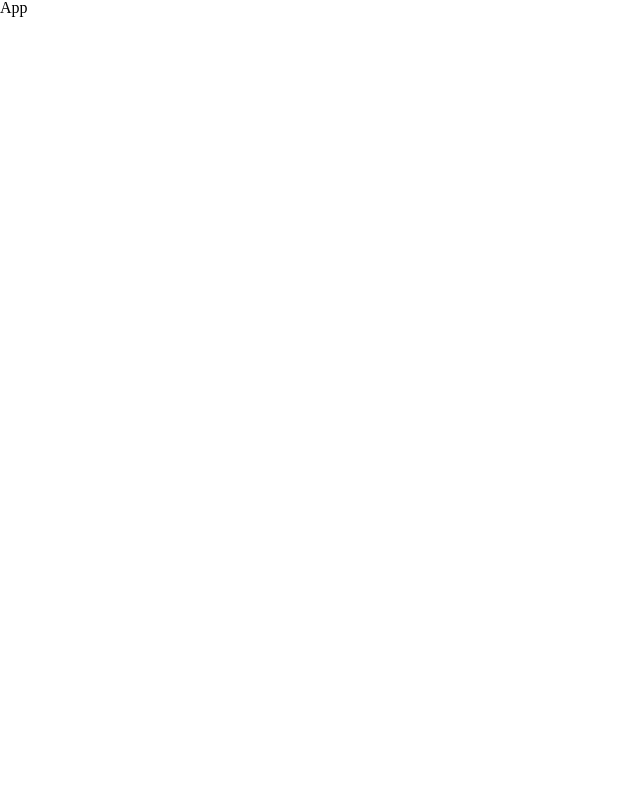
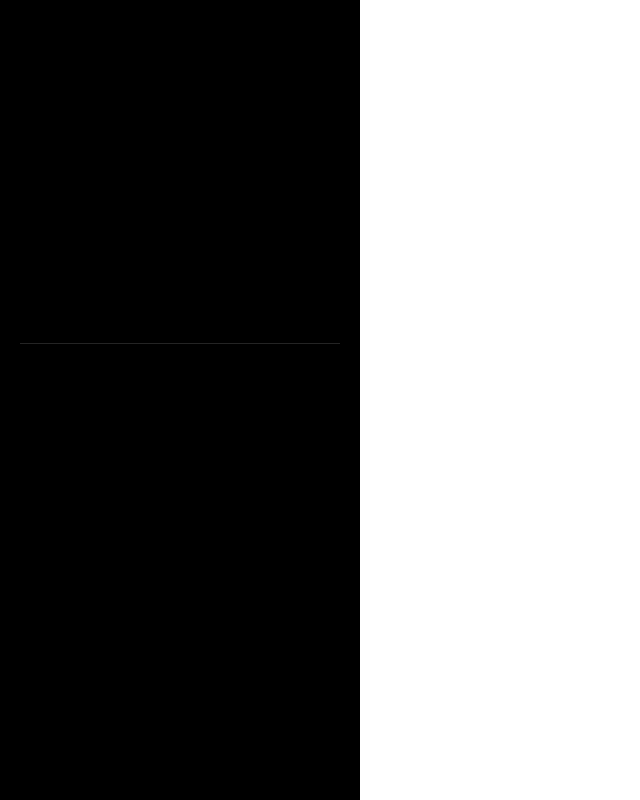
Before and after one commit to dudwns0921/IHFB_Assignment, a React (Create React App) app: page / in a window 1280 px wide. Shown: the whole page, without its empty margins (0-640 px from the left). Built offline with nearby package versions, Linux system fonts and the light colour scheme.

Commit message:
design: 계산기 전체 구조 퍼블리싱

```diff
--- a/src/App.js
+++ b/src/App.js
@@ -1,11 +1,40 @@
 import React from 'react';
-import {Reset} from 'styled-reset';
+import {createGlobalStyle} from 'styled-components';
+import styled from 'styled-components';
+import reset from 'styled-reset';
+import Display from './components/Display';
+import KeypadTop from './components/KeypadTop';
+import KeypadBottom from './components/KeypadBottom';
+
+const GlobalStyles = createGlobalStyle`
+  ${reset}
+  * {
+    box-sizing: border-box;
+  }
+`;
+const AppContainer = styled.div`
+  background-color: black;
+  width: 360px;
+  height: 800px;
+  padding: 0 15px;
+`;
+
+const Divider = styled.div`
+  height: 1px;
+  margin: 17px 5px 25px 5px;
+  background-color: #242424;
+`;
 
 function App() {
   return (
     <React.Fragment>
-      <Reset />
-      <div>App</div>
+      <GlobalStyles />
+      <AppContainer>
+        <Display></Display>
+        <KeypadTop></KeypadTop>
+        <Divider></Divider>
+        <KeypadBottom></KeypadBottom>
+      </AppContainer>
     </React.Fragment>
   );
 }
--- /dev/null
+++ b/src/components/Display.js
@@ -0,0 +1,13 @@
+import React from 'react';
+import styled from 'styled-components';
+
+const DisplayContainer = styled.div`
+  width: 100%;
+  height: 288px;
+`;
+
+function Display() {
+  return <DisplayContainer></DisplayContainer>;
+}
+
+export default Display;
--- /dev/null
+++ b/src/components/KeypadBottom.js
@@ -0,0 +1,13 @@
+import React from 'react';
+import styled from 'styled-components';
+
+const KeypadBottomContainer = styled.div`
+  width: 100%;
+  height: 358px;
+`;
+
+function KeypadBottom() {
+  return <KeypadBottomContainer></KeypadBottomContainer>;
+}
+
+export default KeypadBottom;
--- /dev/null
+++ b/src/components/KeypadTop.js
@@ -0,0 +1,13 @@
+import React from 'react';
+import styled from 'styled-components';
+
+const KeypadTopContainer = styled.div`
+  width: 100%;
+  height: 38px;
+`;
+
+function KeypadTop() {
+  return <KeypadTopContainer></KeypadTopContainer>;
+}
+
+export default KeypadTop;
```
